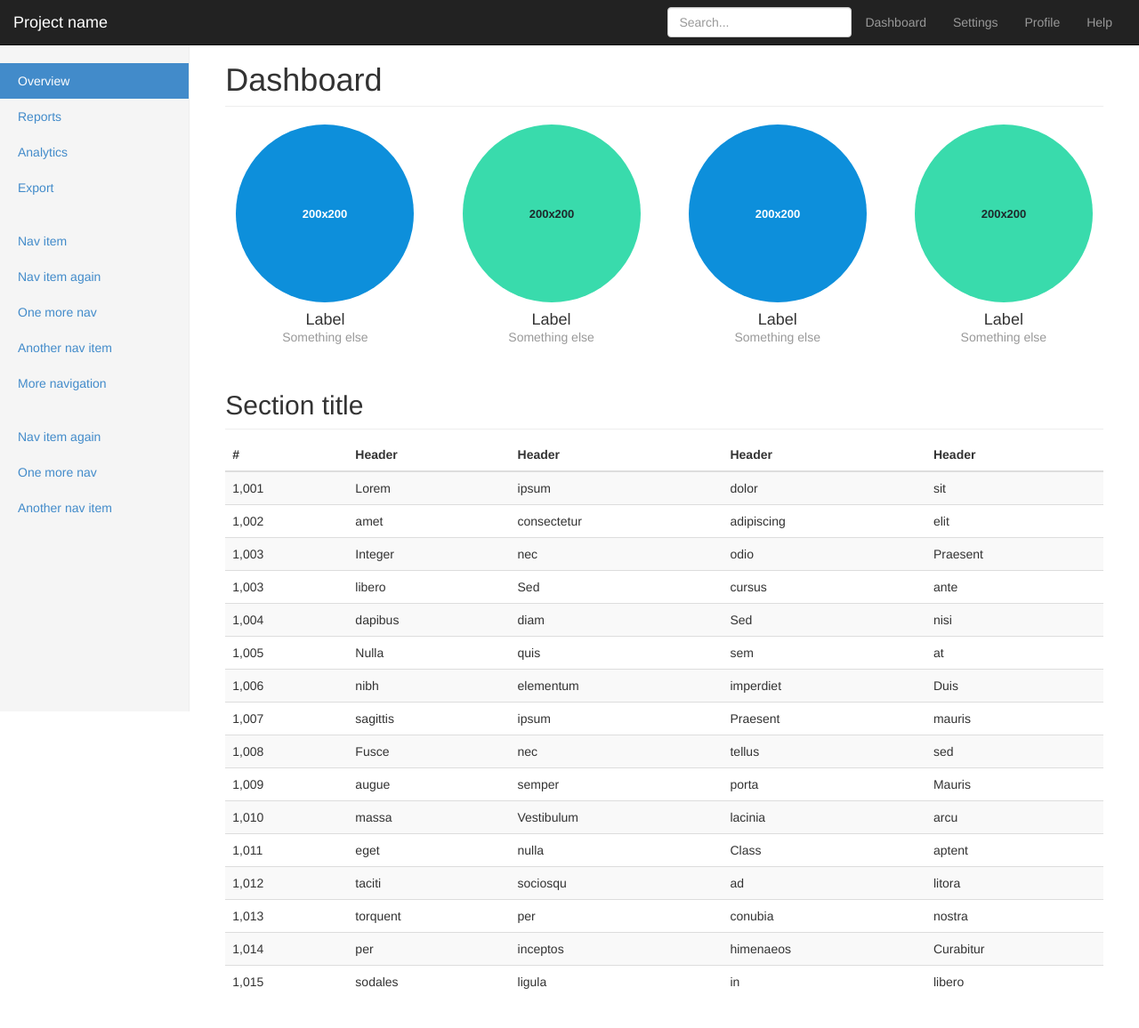
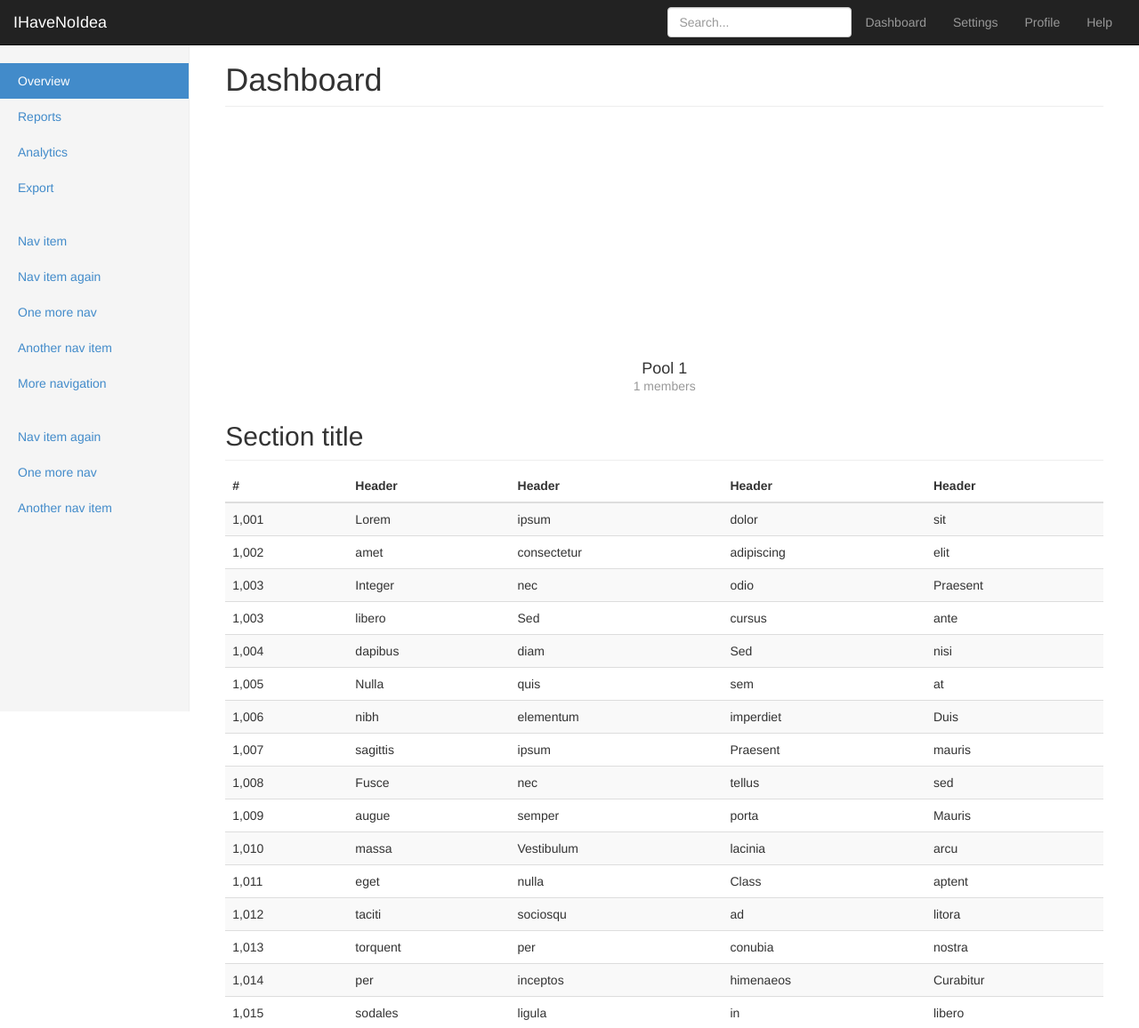
Before and after one commit to bfreiber/fincapdev, a Django app: template fincapdev/templates/network_view.html in a window 1280 px wide. Shown: the top 1156 px of the page at 89% size. Before the commit the page ends 1112 px from the top, so only its background shows below. Run offline with Django 3.2, Linux system fonts and the light colour scheme; the template is opened without the code that fills it: most values are stand-ins (such as "Sample title", 1, 10 or a date in 2020); parts of the project's set-up code (start-up, migrations or seed data) failed here and were passed over; some libraries are stand-ins or nearby versions.

Commit message:
refactor urls and views and modify dashboards

```diff
--- a/fincapdev/static/fincapdev/dashboard.css
+++ b/fincapdev/static/fincapdev/dashboard.css
@@ -17,3 +17,7 @@
 div.pools {
   text-align: center;
 }
+
+div.pool {
+  display: inline-block;
+}
--- a/fincapdev/templates/network_view.html
+++ b/fincapdev/templates/network_view.html
@@ -9,13 +9,14 @@
     <meta name="author" content="">
     <link rel="shortcut icon" href="{% static "bootstrap/favicon.ico" %}">
 
-    <title>Dashboard Template for Bootstrap</title>
+    <title>IHaveNoIdea - Pool {{ pool_id }}</title>
 
     <!-- Bootstrap core CSS -->
     <link href="{% static "bootstrap/css/bootstrap.min.css" %}" rel="stylesheet">
 
     <!-- Custom styles for this template -->
     <link href="{% static "bootstrap/addons/dashboard.css" %}" rel="stylesheet">
+    <link href="{% static "fincapdev/dashboard.css" %}" rel="stylesheet">
 
     <!-- Just for debugging purposes. Don't actually copy this line! -->
     <!--[if lt IE 9]><script src="../../assets/js/ie8-responsive-file-warning.js"></script><![endif]-->
@@ -38,11 +39,11 @@
             <span class="icon-bar"></span>
             <span class="icon-bar"></span>
           </button>
-          <a class="navbar-brand" href="#">Project name</a>
+          <a class="navbar-brand" href="{% url 'landing' %}">IHaveNoIdea</a>
         </div>
         <div class="navbar-collapse collapse">
           <ul class="nav navbar-nav navbar-right">
-            <li><a href="#">Dashboard</a></li>
+            <li><a href="{% url 'dashboard' %}">Dashboard</a></li>
             <li><a href="#">Settings</a></li>
             <li><a href="#">Profile</a></li>
             <li><a href="#">Help</a></li>
@@ -79,26 +80,11 @@
         <div class="col-sm-9 col-sm-offset-3 col-md-10 col-md-offset-2 main">
           <h1 class="page-header">Dashboard</h1>
 
-          <div class="row placeholders">
-            <div class="col-xs-6 col-sm-3 placeholder">
-              <img data-src="holder.js/200x200/auto/sky" class="img-responsive" alt="Generic placeholder thumbnail">
-              <h4>Label</h4>
-              <span class="text-muted">Something else</span>
-            </div>
-            <div class="col-xs-6 col-sm-3 placeholder">
-              <img data-src="holder.js/200x200/auto/vine" class="img-responsive" alt="Generic placeholder thumbnail">
-              <h4>Label</h4>
-              <span class="text-muted">Something else</span>
-            </div>
-            <div class="col-xs-6 col-sm-3 placeholder">
-              <img data-src="holder.js/200x200/auto/sky" class="img-responsive" alt="Generic placeholder thumbnail">
-              <h4>Label</h4>
-              <span class="text-muted">Something else</span>
-            </div>
-            <div class="col-xs-6 col-sm-3 placeholder">
-              <img data-src="holder.js/200x200/auto/vine" class="img-responsive" alt="Generic placeholder thumbnail">
-              <h4>Label</h4>
-              <span class="text-muted">Something else</span>
+          <div class="row placeholders pools">
+            <div class="pool">
+              <div id="poolimg"></div>
+              <h4>Pool {{ pool_id }}</h4>
+              <span class="text-muted">{{ pool_count }} members</span>
             </div>
           </div>
 
@@ -237,8 +223,13 @@
     <!-- Bootstrap core JavaScript
     ================================================== -->
     <!-- Placed at the end of the document so the pages load faster -->
-    <script src="https://ajax.googleapis.com/ajax/libs/jquery/1.11.0/jquery.min.js"></script>
+    <script src="{% static "jquery-1.11.0.min.js" %}"></script>
     <script src="{% static "bootstrap/js/bootstrap.min.js" %}"></script>
     <script src="{% static "bootstrap/addons/docs.min.js" %}"></script>
+    <script src="{% static "d3/d3.js" %}"></script>
+    <script src="{% static "fincapdev/dashboard.js" %}"></script>
+    <script>
+       showPool('#poolimg', '{% static "fincapdev/test_data3.json" %}');
+    </script>
   </body>
 </html>
--- a/fincapdev/urls.py
+++ b/fincapdev/urls.py
@@ -9,7 +9,8 @@ urlpatterns = patterns('',
     # url(r'^blog/', include('blog.urls')),
     url(r'^$', 'fincapdev.views.landing', name='landing'),
     url(r'^dashboard$', 'fincapdev.views.dashboard', name='dashboard'),
-    url(r'^network_view$', 'fincapdev.views.network_view', name='network_view'),
+    url(r'^network_view/$', 'fincapdev.views.network_view', name='network_view'),
+    url(r'^network_view/(?P<pool_id>\d+)/$', 'fincapdev.views.network_view', name='network_view'),
     #Linkedin
     url(r'^linkedinauthentication$', 'fincapdev.views.linkedinauthentication', name='linkedinauthentication'),
     #Stripe
```
Also changed, not shown: fincapdev/templates/dashboard.html (+5 -5 lines), fincapdev/views.py (+19 -7 lines).
